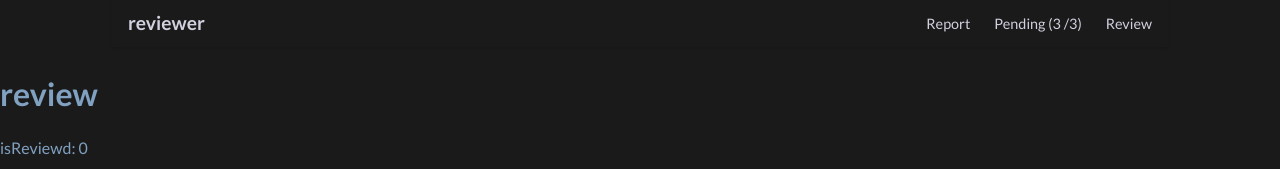
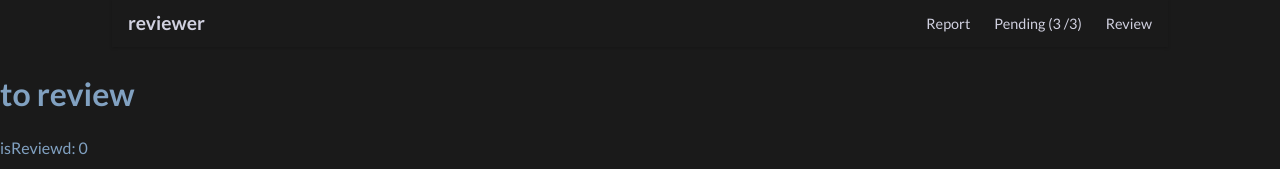
Before and after one commit to prasannakumar50/React-useContext, a React (Create React App) app: page /review in a window 1280 px wide. Shown: the top 169 px of the page. Built offline with nearby package versions, Linux system fonts and the light colour scheme.

Commit message:
fix: updated review h1 tag

```diff
--- a/src/pages/Review.js
+++ b/src/pages/Review.js
@@ -5,7 +5,7 @@ export default function Review() {
   const { reviewItems, toggleReviewItem } = useContext(ReviewContext);
   return (
     <div>
-      <h1>review</h1>
+      <h1>to review</h1>
       <p>isReviewd: {reviewItems.filter((rI) => rI.isReviewed).length}</p>
       <div>
         <ul>
```
